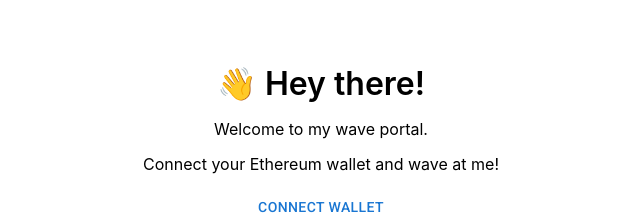
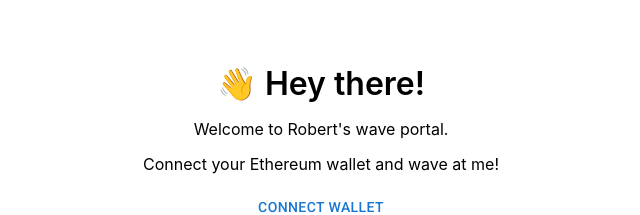
Before and after one commit to robertjosephwayne/ethereum-wave-portal, a React (Create React App) app in the folder client/: page / in a window 1280 px wide. Shown: the top 215 px of the page, without its empty margins (319-959 px from the left). Built offline with nearby package versions, Linux system fonts and the light colour scheme; the HTML template or start-up script is replaced by a standard one.

Commit message:
Update greeting to include name

```diff
--- a/client/src/App.js
+++ b/client/src/App.js
@@ -212,7 +212,7 @@ export default function App() {
                 <div className="header">👋 Hey there!</div>
 
                 <div className="bio">
-                    <div>Welcome to my wave portal.</div>
+                    <div>Welcome to Robert's wave portal.</div>
                 </div>
 
                 <div className="wave-count-container">
```
